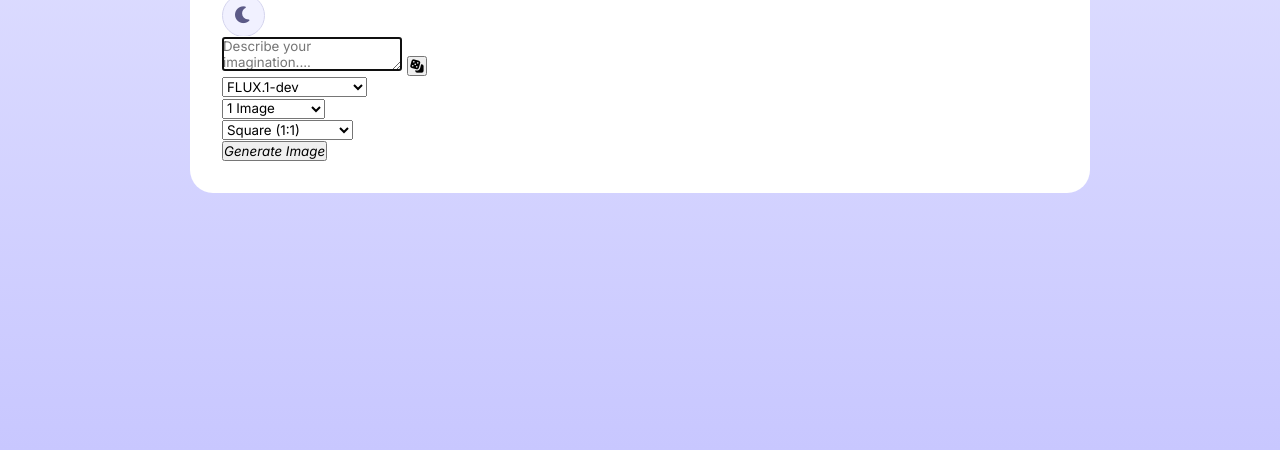
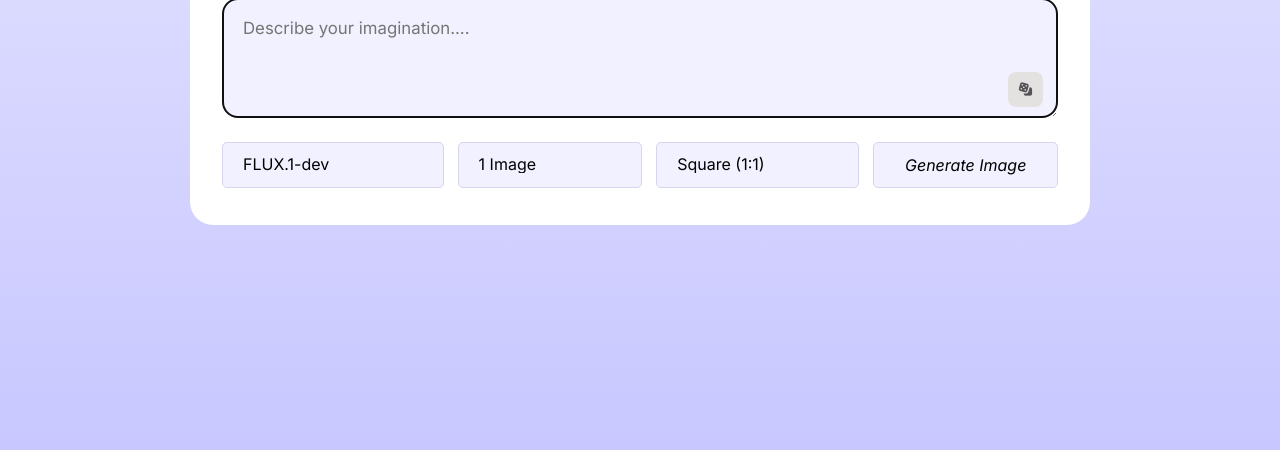
Before and after one commit to Bivaas/AI-chatbot, a website: page public/image.html in a window 1280 px wide. Shown: the part 350-800 px from the top of the page. Drawn offline with Linux system fonts and the light colour scheme.

Commit message:
More CSS and using full plette

```diff
--- a/public/image.css
+++ b/public/image.css
@@ -51,7 +51,7 @@ body{
 }
 
 .header{
-    displa: flex;
+    display: flex;
     align-items: center;
     justify-content: space-between;
 }
@@ -87,6 +87,7 @@ body{
     font-size: 1.05rem;
     cursor: pointer;
     display: flex;
+    flex-shrink: 0;
     color: var(--color-placeholder);
     align-items: center;
     justify-content: center;
@@ -95,3 +96,92 @@ body{
     transition: all 0.3s ease;
 
 }
+
+.header .theme-toggle:hover {
+    color: var(--color-primary);
+}
+
+.main-content {
+    margin: 35px 0 5px;
+}
+
+.main-content .prompt-container{
+    width: 100%;
+    position: relative;
+    margin-bottom: 20px;
+}
+.prompt-container  .prompt-input{
+    width: 100%;
+    resize: vertical;
+    line-height: 1.6;
+    font-size: 1.05rem;
+    color: var(--color-text);
+    border-radius: 15px;
+    padding: 16px 20px;
+    min-height: 120px;
+    border: 1px solid var(--color-border);
+    background: var(--color-input);
+}
+
+.prompt-container .prompt-input-focus {
+    outline: none;
+    border-color; var(--color-accent);
+}
+
+.prompt-container .prompt-btn {
+    position: absolute;
+    right: 15px;
+    bottom: 15px;
+    height: 35px;
+    width: 35px;
+    background: rgb(222, 218, 210);
+    border: none;
+    border-radius: 8px;
+    cursor: pointer;
+    opacity: 0.65;
+}
+
+ .prompt-container .prompt-btn-hover {
+    opacity: 1;
+ }
+
+.main-content .prompt-actions {
+    display: grid;
+    gap: 14px;
+    grid-template-columns: 1.2fr 1fr 1.1fr 1fr;
+}
+
+
+.prompt-actions :where(.custom-select, .generate-btn) {
+    padding: 12px 20px;
+    font-size: 1rem;
+    cursor: pointer;
+    background: var(--color-input);
+    border: 1px solid var(--color-border);
+    border-radius: 5px;
+}
+
+.prompt-actions .custom-select {
+    width: 100%;
+    height: 100%;
+    outline: none;
+    appearance: none;
+
+}
+
+
+.prompt-actions .select-wrapper {
+    position: relative;
+}
+
+.prompt-actions .select-wrapper::after {
+    content: "\f078";
+    font-family: "Font Awesome 6 Free";
+    font-weight: 900;
+    position: absolute;
+    right: 20px;
+    top:50%;
+    padding-left: 7px;
+    pointer-events: none;
+    color: var(--color-placeholder);
+}
--- a/server.js
+++ b/server.js
@@ -25,7 +25,7 @@ app.post("/api/chat", async (req, res) => {
         messages: [{ role: "system", content: systemprompt },...messages],
         temperature: 1,
         top_p: 1,
-        max_tokens: 4096,
+        max_tokens: 4096, // def is around 16k but lowered for fast output
         // reasoning_effort: "low", (I've used non reasoning model right now)
         stream: false,
       }),
```
